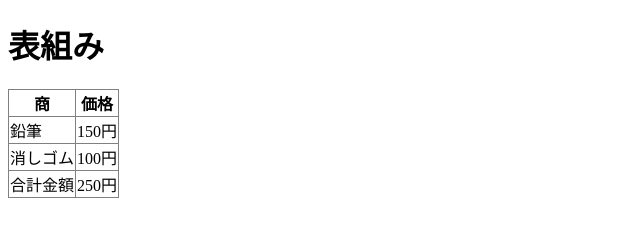
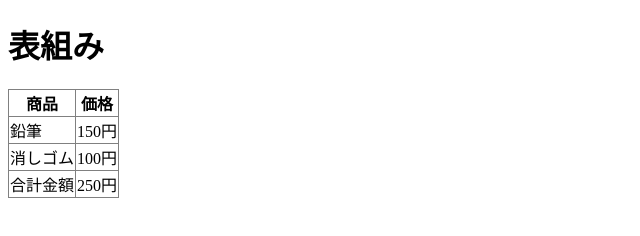
Before and after one commit to kousei1014/html_sample_07, a plain HTML site: page index.html in a window 1280 px wide. Shown: the full height of the page, 0-640 px from the left. Drawn offline with Linux system fonts and the light colour scheme.

Commit message:
Update index.html

```diff
--- a/index.html
+++ b/index.html
@@ -9,7 +9,7 @@
   <table  border="1" rules="all">
       <thead>
            <tr>
-                <th>商</th>
+                <th>商品</th>
                 <th>価格</th>
            </tr>
       </thead>
```
